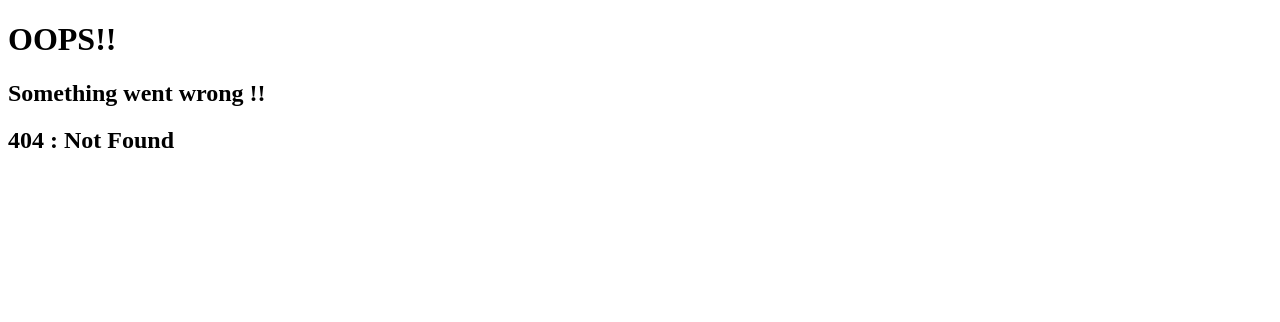
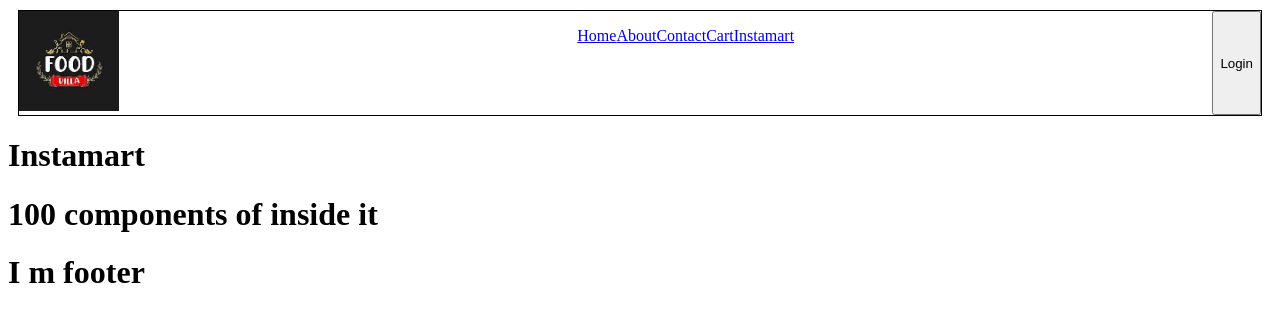
Before and after one commit to Yuvi-0502/react-restaurant-app, a React (Vite) app: page /instamart in a window 1280 px wide. Before the commit this address had no page. Shown: the top 322 px of the page. Built offline with nearby package versions, Linux system fonts and the light colour scheme.

Commit message:
feat: Implement lazy loading

```diff
--- a/src/App.js
+++ b/src/App.js
@@ -18,7 +18,7 @@
 // Transitive Dependencies
 //Tree Shaking - removing unwanted code
 
-import React from "react";
+import React, { lazy, Suspense } from "react";
 import ReactDOM from "react-dom/client";
 import Header from "./components/Header";
 import Body from "./components/Body";
@@ -29,8 +29,20 @@
 import Contact from "./components/Contact";
 import RestaurentMenu from "./components/RestaurentMenu";
 import Profile from "./components/Profile";
+import Shimmer from "./components/Shimmer";
+//import Instamart from "./components/Instamart";
 
 //const heading = React.createElement("h1", {}, "Hello Everyone !");
+
+// Lazy loading
+// On Demand loading
+// Dynamic import
+// Chunking
+// Code Splitting
+
+
+const Instamart = lazy(() => import("./components/Instamart"));
+// Upon on demand loading -> upon render -> suspend loading
 
 const AppLayout = () => {
   return (
@@ -59,7 +71,7 @@
         children: [
           {
             path: "profile",
-            element: <Profile name={"Yuvi"}/>,
+            element: <Profile name={"Yuvi"} />,
           },
         ],
       },
@@ -71,6 +83,14 @@
         path: "/restaurent/:id",
         element: <RestaurentMenu />,
       },
+      {
+        path: "/instamart",
+        element: (
+          <Suspense fallback={<Shimmer />}>
+            <Instamart />
+          </Suspense>
+        ),
+      },
     ],
   },
 ]);
--- a/src/components/Header.js
+++ b/src/components/Header.js
@@ -43,6 +43,9 @@
           <Link to="/cart">
             <li>Cart</li>
           </Link>
+          <Link to="/instamart">
+            <li>Instamart</li>
+          </Link>
         </ul>
       </div>
       {isLoggedIn ? (
--- /dev/null
+++ b/src/components/Instamart.js
@@ -0,0 +1,12 @@
+import React from "react";
+
+const Instamart = () => {
+  return (
+    <div>
+      <h1>Instamart</h1>
+      <h1>100 components of inside it</h1>
+    </div>
+  );
+};
+
+export default Instamart;
```
